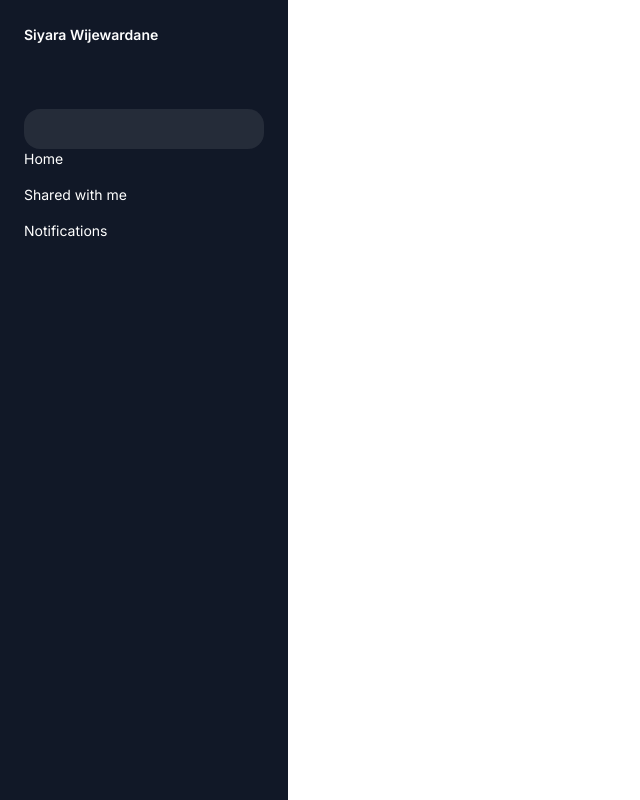
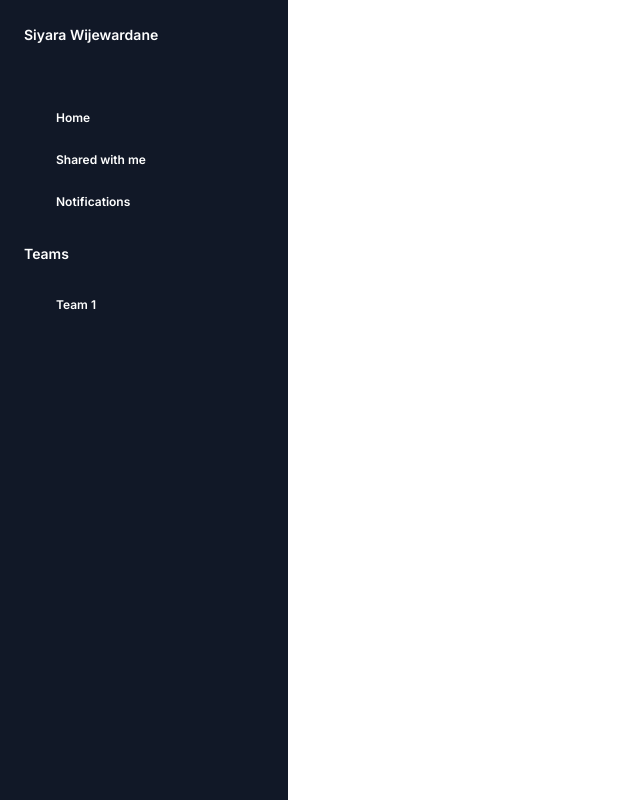
Before and after one commit to Dimen-3D-Model-Annotation/annotation-tool, a Next.js app: page / in a window 1280 px wide. Shown: the whole page, without its empty margins (0-640 px from the left). Built offline with nearby package versions, Linux system fonts and the light colour scheme.

Commit message:
side-panel-hover

```diff
--- a/components/dashboard/side_panel/HoverCard.jsx
+++ b/components/dashboard/side_panel/HoverCard.jsx
@@ -1,6 +1,6 @@
 export default function HoverCard(){
     return(
-        <div className="w-full h-10 bg-hover rounded-2xl" />
+        <div className="absolute z-20 hidden w-full h-10 -top-3 bg-hover rounded-2xl group-hover:block " />
     );
 
 
--- /dev/null
+++ b/components/dashboard/side_panel/Menu.jsx
@@ -0,0 +1,34 @@
+import MenuTab from "./MenuTab";
+
+export default function Menu(){
+    return(
+        <div>
+            <div className="mb-8">
+                <ul>
+
+
+                    <li ><MenuTab to="/"  text = "Home" /></li>
+                    <li ><MenuTab to="/"  text = "Shared with me" /></li>
+                    <li ><MenuTab to="/"  text = "Notifications" /></li>
+
+                </ul>
+
+            </div>
+
+            <div className="flex justify-between">
+                <h2 className="mb-8 font-semibold text-14px">Teams</h2>
+
+
+            </div>
+            <ul>
+                <li>
+                    <MenuTab to="/"  text = "Team 1" />
+
+                </li>
+            </ul>
+
+
+        </div>
+
+    );
+}
--- a/components/dashboard/side_panel/MenuTab.jsx
+++ b/components/dashboard/side_panel/MenuTab.jsx
@@ -1,16 +1,23 @@
 import Link from "next/link"
+import HoverCard from "./HoverCard"
 
 export default function MenuTab({to ,  text}){
     return(
-        <Link href={to} className="flex mb-4 bg-gray-900 text-10px">
-            <div className="" >
+        <div className="relative group">
+            <HoverCard />
+            <Link href={to} className="flex mb-6 ml-8 bg-gray-900 group">
+                <div className="" >
 
 
-            </div>
-            <div className="text-sm text-white">
-                {text}
-            </div>
+                </div>
+                <div className="font-semibold text-white  text-12px">
+                    {text}
+                </div>
 
-        </Link>
+
+            </Link>
+
+
+        </div>
     )
 }
--- a/components/dashboard/side_panel/SidePanel.jsx
+++ b/components/dashboard/side_panel/SidePanel.jsx
@@ -2,13 +2,15 @@
 
 import { useState } from 'react';
 import Image from 'next/image';
-import arrowLeft from '../../../public/assets/icons/arrow-left.svg';
 import MenuTab from './MenuTab';
-import HoverCard from './HoverCard';
+import Menu from './Menu';
+
 
 
 
 const SidePanel = () => {
+
+    const [isActive , setIsActive] = useState('');
 
     return (
         <div className="flex">
@@ -19,14 +21,7 @@ const SidePanel = () => {
 
                 <h2 className="mb-16 font-semibold text-14px">Siyara Wijewardane</h2>
 
-          <ul>
-            <HoverCard/>
-
-            <li ><MenuTab to="/"  text = "Home" /></li>
-            <li ><MenuTab to="/"  text = "Shared with me" /></li>
-            <li ><MenuTab to="/"  text = "Notifications" /></li>
-          </ul>
-
+                <Menu />
             </div>
 
         </div>
--- a/tailwind.config.js
+++ b/tailwind.config.js
@@ -24,7 +24,6 @@ module.exports = {
         '24px': '24px',
         '30px': '30px',
 
-
       },
     },
   },
```
Also changed, not shown: pages/dashboard.jsx (added). Lines whose indentation alone changed are shown as unchanged.
